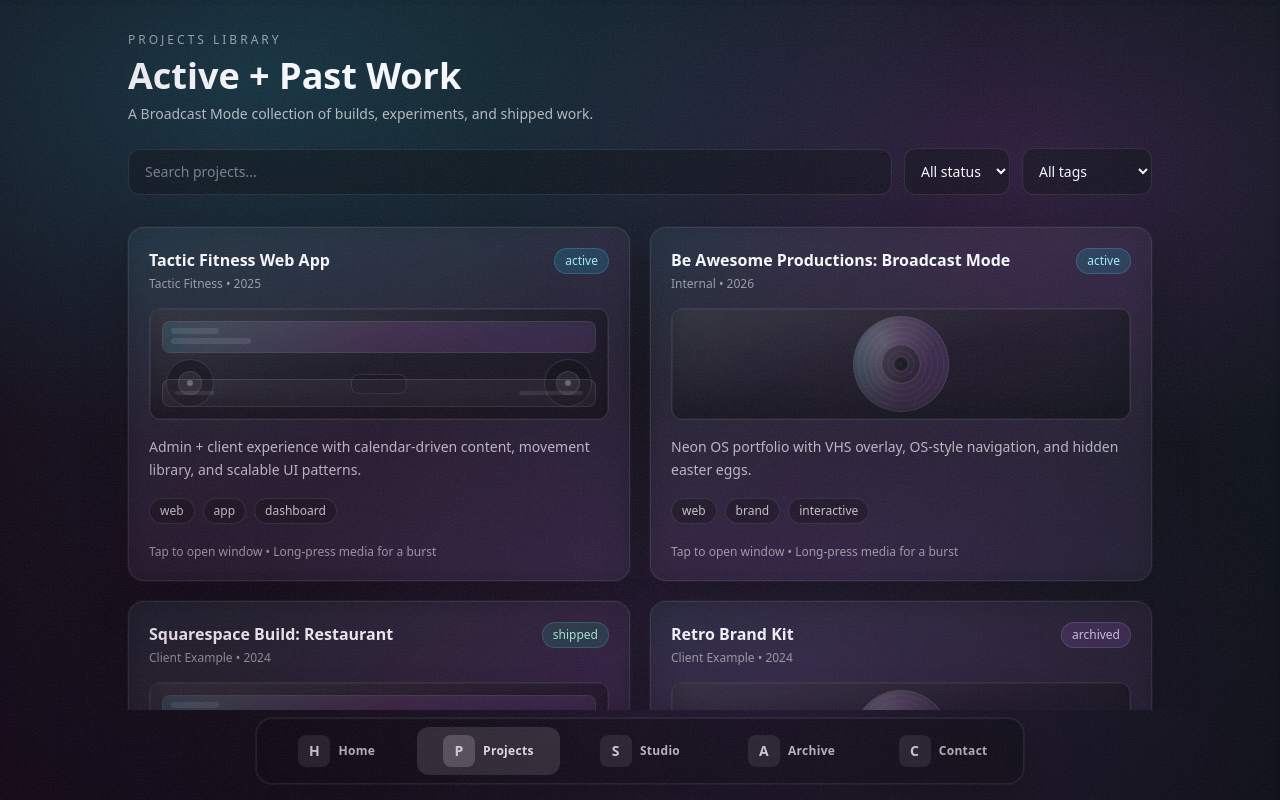
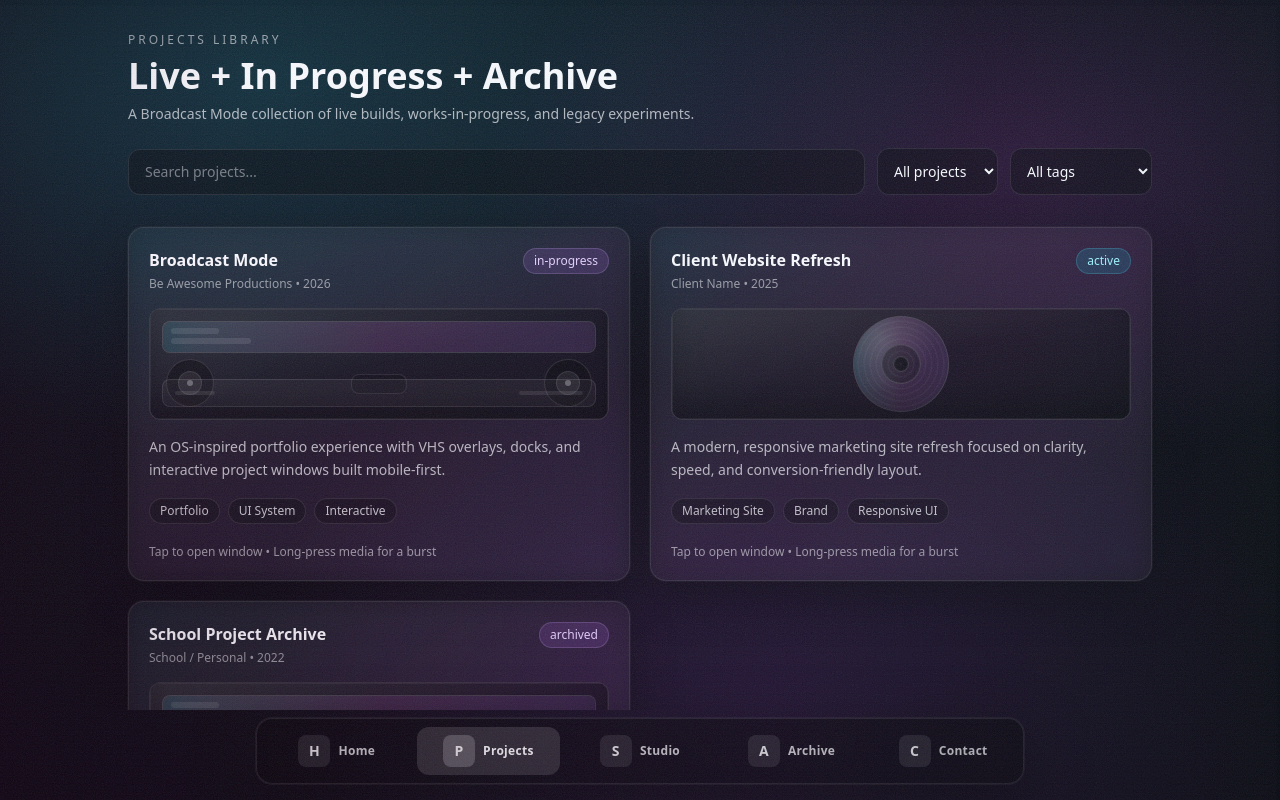
Before and after one commit to TyGosley/broadcast-mode, a Next.js app: page /projects in a window 1280 px wide. Built offline with nearby package versions, Linux system fonts and the light colour scheme.

Commit message:
fix: align project filters with live/in-progress/archived statuses

```diff
--- a/app/projects/page.tsx
+++ b/app/projects/page.tsx
@@ -69,10 +69,10 @@
           PROJECTS LIBRARY
         </p>
         <h1 className="mt-2 text-3xl font-bold text-white md:text-4xl">
-          Active + Past Work
+          Live + In Progress + Archive
         </h1>
         <p className="mt-2 max-w-2xl text-sm text-white/70">
-          A Broadcast Mode collection of builds, experiments, and shipped work.
+          A Broadcast Mode collection of live builds, works-in-progress, and legacy experiments.
         </p>
 
         <div className="mt-6">
--- a/components/ProjectFilters.tsx
+++ b/components/ProjectFilters.tsx
@@ -23,6 +23,7 @@
 }: Props) {
   return (
     <div className="grid gap-3 md:grid-cols-[1fr_auto_auto] md:items-center">
+      {/* Search */}
       <label className="block">
         <span className="sr-only">Search projects</span>
         <input
@@ -33,20 +34,22 @@
         />
       </label>
 
+      {/* Status filter */}
       <label className="block">
         <span className="sr-only">Filter by status</span>
         <select
           value={status}
-          onChange={(e) => setStatus(e.target.value as any)}
+          onChange={(e) => setStatus(e.target.value as ProjectStatus | "all")}
           className="w-full rounded-xl border border-white/10 bg-black/40 px-3 py-3 text-sm text-white outline-none focus-visible:ring-2 focus-visible:ring-cyan-300/60"
         >
-          <option value="all">All status</option>
-          <option value="active">Active</option>
-          <option value="shipped">Shipped</option>
+          <option value="all">All projects</option>
+          <option value="active">Live</option>
+          <option value="in-progress">In Progress</option>
           <option value="archived">Archived</option>
         </select>
       </label>
 
+      {/* Tag filter */}
       <label className="block">
         <span className="sr-only">Filter by tag</span>
         <select
--- a/components/ProjectModal.tsx
+++ b/components/ProjectModal.tsx
@@ -18,12 +18,19 @@
   return reduced;
 }
 
+function statusLabel(status: Project["status"]) {
+  if (status === "active") return "Live";
+  if (status === "in-progress") return "In Progress";
+  return "Archived";
+}
+
 function StatusLed({ status }: { status: Project["status"] }) {
+  // Live = emerald, In Progress = cyan, Archived = purple
   const cls =
     status === "active"
+      ? "bg-emerald-300 shadow-[0_0_18px_rgba(110,231,183,0.55)]"
+      : status === "in-progress"
       ? "bg-cyan-300 shadow-[0_0_18px_rgba(34,211,238,0.55)]"
-      : status === "shipped"
-      ? "bg-emerald-300 shadow-[0_0_18px_rgba(110,231,183,0.55)]"
       : "bg-purple-300 shadow-[0_0_18px_rgba(216,180,254,0.55)]";
 
   return <span className={["h-2.5 w-2.5 rounded-full", cls].join(" ")} />;
@@ -135,7 +142,7 @@
       window.removeEventListener("keydown", onKey);
       document.body.style.overflow = prev;
     };
-  }, [closing]); // avoid rebind churn
+  }, [closing]);
 
   // Reset per project open
   useEffect(() => {
@@ -266,6 +273,11 @@
   };
 
   const behind = project.behindTheBuild;
+  const label = statusLabel(project.status);
+
+  const showLiveCta = project.status === "active" && Boolean(project.href);
+  const showInProgressCta = project.status === "in-progress";
+  const showArchivedNote = project.status === "archived";
 
   return (
     <div className="fixed inset-0 z-50" role="dialog" aria-modal="true" aria-label={`Project details: ${project.title}`}>
@@ -320,7 +332,7 @@
 
               <div className="hidden sm:flex items-center gap-2 rounded-full border border-white/10 bg-white/5 px-2.5 py-1">
                 <StatusLed status={project.status} />
-                <span className="text-xs font-semibold text-white/75">{project.status}</span>
+                <span className="text-xs font-semibold text-white/75">{label}</span>
               </div>
             </div>
 
@@ -352,6 +364,26 @@
                   </div>
 
                   <p className="mt-3 text-sm leading-relaxed text-white/75">{project.summary}</p>
+
+                  {project.context ? (
+                    <>
+                      <div className="mt-4 text-sm font-semibold text-white">Context</div>
+                      <p className="mt-2 text-sm text-white/75">{project.context}</p>
+                    </>
+                  ) : null}
+
+                  {project.constraints?.length ? (
+                    <>
+                      <div className="mt-4 text-sm font-semibold text-white">Constraints</div>
+                      <ul className="mt-2 grid gap-2 text-sm text-white/75">
+                        {project.constraints.map((c) => (
+                          <li key={c} className="rounded-lg border border-white/10 bg-black/25 px-3 py-2">
+                            {c}
+                          </li>
+                        ))}
+                      </ul>
+                    </>
+                  ) : null}
 
                   {project.highlights?.length ? (
                     <>
@@ -408,7 +440,7 @@
                   <div className="mt-3 grid gap-3 text-sm text-white/80">
                     <div>
                       <div className="text-xs text-white/55">Status</div>
-                      <div className="font-semibold">{project.status}</div>
+                      <div className="font-semibold">{label}</div>
                     </div>
 
                     {project.role ? (
@@ -450,14 +482,28 @@
                   </div>
                 </div>
 
-                {project.href ? (
+                {showLiveCta ? (
                   <a
                     href={project.href}
                     target="_blank"
-                    className="rounded-xl border border-white/10 bg-gradient-to-r from-cyan-400/25 via-fuchsia-500/20 to-purple-500/20 px-4 py-3 text-center text-sm font-semibold text-white hover:from-cyan-400/30 hover:via-fuchsia-500/25 hover:to-purple-500/25 focus:outline-none focus-visible:ring-2 focus-visible:ring-cyan-300/60"
+                    className="rounded-xl border border-white/10 bg-gradient-to-r from-emerald-400/25 via-cyan-400/20 to-fuchsia-500/20 px-4 py-3 text-center text-sm font-semibold text-white hover:from-emerald-400/30 hover:via-cyan-400/25 hover:to-fuchsia-500/25 focus:outline-none focus-visible:ring-2 focus-visible:ring-cyan-300/60"
                   >
                     Open Live Project
                   </a>
+                ) : showInProgressCta ? (
+                  <div className="rounded-xl border border-white/10 bg-black/30 p-4">
+                    <div className="text-xs tracking-[0.25em] text-white/60">LAUNCHING SOON</div>
+                    <p className="mt-2 text-sm text-white/70">
+                      This build is currently in progress. Check back soon or reach out if you want something similar.
+                    </p>
+                  </div>
+                ) : showArchivedNote ? (
+                  <div className="rounded-xl border border-white/10 bg-black/30 p-4">
+                    <div className="text-xs tracking-[0.25em] text-white/60">ARCHIVED</div>
+                    <p className="mt-2 text-sm text-white/70">
+                      This is older work kept for context and growth. The current standard is reflected in Live projects.
+                    </p>
+                  </div>
                 ) : (
                   <div className="rounded-xl border border-white/10 bg-black/30 p-4 text-xs text-white/60">
                     Live link: coming soon
--- a/lib/projects.ts
+++ b/lib/projects.ts
@@ -1,103 +1,152 @@
-export type ProjectStatus = "active" | "shipped" | "archived";
+export type ProjectStatus = "active" | "in-progress" | "archived";
 export type ProjectFormat = "cassette" | "cd";
+
+export type BehindTheBuild = {
+  title?: string;
+  body: string;
+  notes?: string[];
+};
 
 export type Project = {
   id: string;
   title: string;
+  summary: string;
+
   client?: string;
   year?: string;
+
+  // ✅ Status model
   status: ProjectStatus;
+
+  // visual format you’re using for cards
   format: ProjectFormat;
+
+  // tags shown on cards / modal
   type: string[];
-  summary: string;
 
-  // Case-study-lite fields
+  // optional metadata shown in modal
   role?: string;
   stack?: string[];
   highlights?: string[];
   outcomes?: string[];
 
-  href?: string; // optional live link
+  // credibility pass fields
+  context?: string;
+  constraints?: string[];
+
+  // link (usually only for Live)
+  href?: string;
+
+  // easter egg content (per project)
+  behindTheBuild?: BehindTheBuild;
 };
 
-export const PROJECTS: Project[] = [
+export const projects: Project[] = [
+  // Replace these with your real projects
   {
-    id: "tf-web",
-    title: "Tactic Fitness Web App",
-    client: "Tactic Fitness",
+    id: "broadcast-mode",
+    title: "Broadcast Mode",
+    summary:
+      "An OS-inspired portfolio experience with VHS overlays, docks, and interactive project windows built mobile-first.",
+    client: "Be Awesome Productions",
+    year: "2026",
+    status: "in-progress",
+    format: "cassette",
+    type: ["Portfolio", "UI System", "Interactive"],
+
+    role: "Design + Frontend Engineering",
+    stack: ["Next.js", "React", "TypeScript", "Tailwind"],
+
+    context:
+      "I wanted a portfolio that demonstrates system thinking and interaction design instead of static pages.",
+    constraints: [
+      "Mobile-first from day one",
+      "Keep effects lightweight and readable",
+      "Avoid hydration mismatches from dynamic visuals",
+    ],
+    outcomes: [
+      "Consistent OS metaphor across navigation",
+      "Discoverable interaction patterns and easter eggs",
+      "Modular structure for future pages and content growth",
+    ],
+
+    behindTheBuild: {
+      title: "Design Intent",
+      body:
+        "This is an interface, not a page. The OS metaphor reduces friction for browsing work and lets personality show up through subtle effects instead of heavy animation.",
+      notes: [
+        "Session-based boot sequence",
+        "Dock + mini dock navigation",
+        "Reduced-motion support for accessibility",
+      ],
+    },
+
+    href: "",
+  },
+
+  {
+    id: "client-site-1",
+    title: "Client Website Refresh",
+    summary:
+      "A modern, responsive marketing site refresh focused on clarity, speed, and conversion-friendly layout.",
+    client: "Client Name",
     year: "2025",
     status: "active",
-    format: "cassette",
-    type: ["web", "app", "dashboard"],
-    summary:
-      "Admin + client experience with calendar-driven content, movement library, and scalable UI patterns.",
-    role: "Product + UI Engineering",
-    stack: ["Next.js", "React", "TypeScript", "Tailwind", "Supabase"],
-    highlights: [
-      "Calendar admin view with consistent styling and workout states",
-      "Movement library filtering patterns for scale",
-      "Component-driven UI for future content expansion",
+    format: "cd",
+    type: ["Marketing Site", "Brand", "Responsive UI"],
+
+    role: "Web Design + Build",
+    stack: ["Next.js", "React", "Tailwind"],
+
+    context:
+      "Client needed a cleaner visual system and a structure that made services and next steps obvious.",
+    constraints: [
+      "Tight timeline",
+      "Existing brand palette had to remain recognizable",
+      "Content provided was inconsistent and needed hierarchy",
     ],
     outcomes: [
-      "Faster admin workflow via unified calendar controls",
-      "Cleaner UI system for future data integration",
+      "Clearer navigation and page structure",
+      "Improved mobile layout and readability",
+      "Reusable components for future updates",
     ],
+
+    behindTheBuild: {
+      body:
+        "I prioritized hierarchy and scanning: strong section rhythm, predictable spacing, and interactions that support navigation instead of distracting from content.",
+      notes: ["Typography and spacing first", "Animations used only as feedback"],
+    },
+
+    href: "https://example.com",
   },
+
   {
-    id: "broadcast-mode",
-    title: "Be Awesome Productions: Broadcast Mode",
-    client: "Internal",
-    year: "2026",
-    status: "active",
-    format: "cd",
-    type: ["web", "brand", "interactive"],
+    id: "school-project-1",
+    title: "School Project Archive",
     summary:
-      "Neon OS portfolio with VHS overlay, OS-style navigation, and hidden easter eggs.",
-    role: "Design + Frontend",
-    stack: ["Next.js", "React", "TypeScript", "Tailwind"],
-    highlights: [
-      "Mobile mini-dock for fast navigation",
-      "Studio page as Settings hub with persisted toggles",
-      "VHS overlay with intensity levels",
-    ],
-    outcomes: ["Distinct brand experience that feels like a product"],
-  },
-  {
-    id: "squarespace-build",
-    title: "Squarespace Build: Restaurant",
-    client: "Client Example",
-    year: "2024",
-    status: "shipped",
+      "A legacy project that shows early experimentation with layout systems and component structure.",
+    client: "School / Personal",
+    year: "2022",
+    status: "archived",
     format: "cassette",
-    type: ["web", "squarespace"],
-    summary:
-      "Mobile-first marketing site with custom code blocks, performance tuning, and SEO foundations.",
-    role: "Web Design + Build",
-    stack: ["Squarespace", "Custom CSS", "Light JS"],
-    highlights: [
-      "Custom sections via code injection",
-      "Performance pass (images, fonts, layout stability)",
-      "SEO essentials: metadata, structure, internal linking",
-    ],
-    outcomes: ["Better speed + clearer conversion path"],
-  },
-  {
-    id: "brand-kit",
-    title: "Retro Brand Kit",
-    client: "Client Example",
-    year: "2024",
-    status: "archived",
-    format: "cd",
-    type: ["branding", "design"],
-    summary:
-      "Visual system, typography, palette, and social templates with a neon retro vibe.",
-    role: "Brand + Visual Design",
-    stack: ["Figma"],
-    highlights: [
-      "Color system designed for dark-mode neon palettes",
-      "Typography pairing for retro-future tone",
-      "Reusable social components",
-    ],
-    outcomes: ["Consistent brand system across channels"],
+    type: ["Archive", "Learning", "UI"],
+
+    role: "Student Project",
+    stack: ["HTML", "CSS", "JavaScript"],
+
+    context:
+      "Built during school as an early exploration of responsive layout and basic UI states.",
+    constraints: ["Limited time", "Early-stage skills", "Basic tooling"],
+    outcomes: ["Learned responsive layout fundamentals", "Improved component thinking"],
+
+    behindTheBuild: {
+      body:
+        "This one is here to show the trajectory. The approach is simpler, but it highlights growth in structure and consistency over time.",
+    },
+
+    href: "",
   },
 ];
+
+// ✅ Backwards-compatible alias for existing imports
+export const PROJECTS = projects;
```
